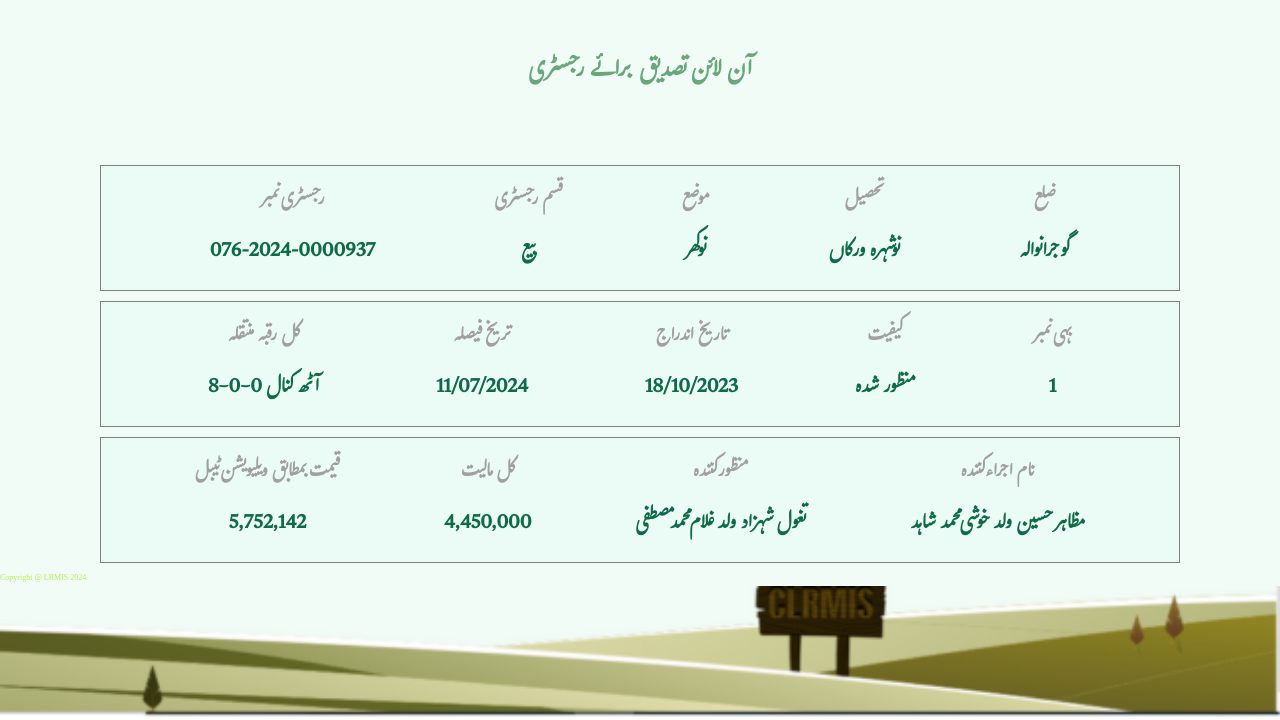
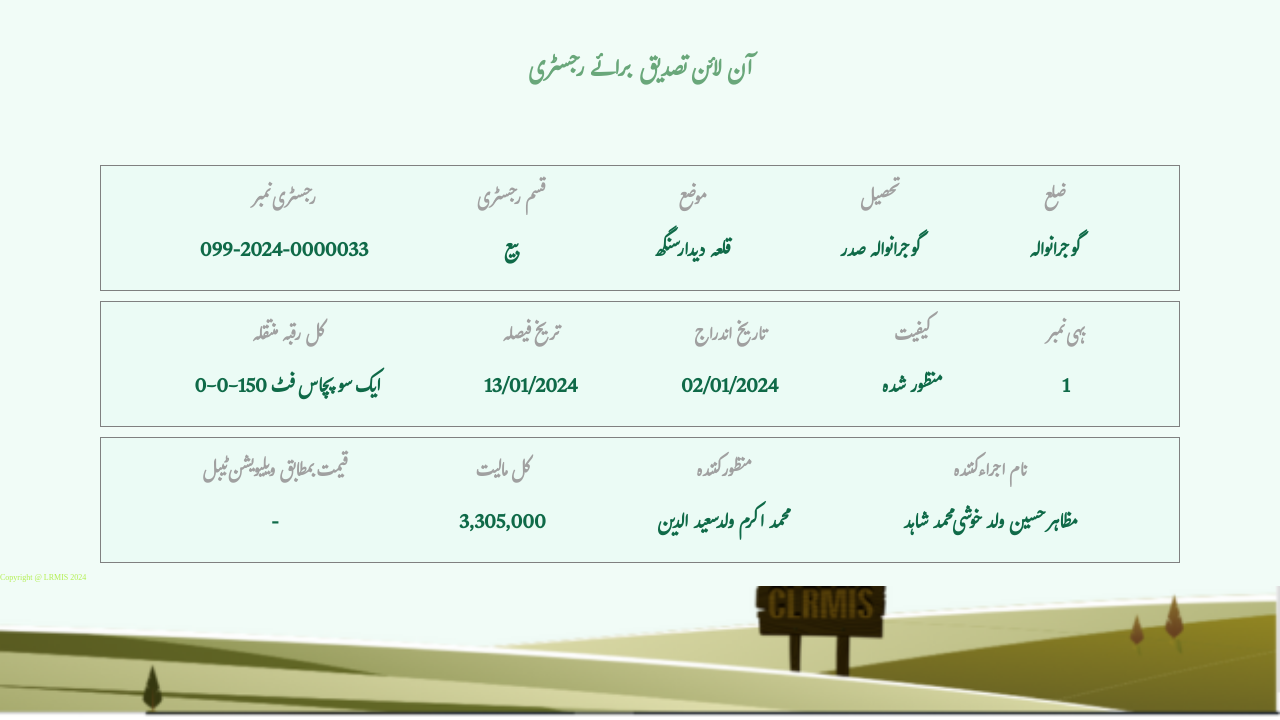
Before and after one commit to punjabzameen/Punjab41, a plain HTML site: page index.html in a window 1280 px wide. Shown: the part 80-800 px from the top of the page. Drawn offline with Linux system fonts and the light colour scheme.

Commit message:
Update index.html

```diff
--- a/index.html
+++ b/index.html
@@ -32,7 +32,7 @@
             <div class="item text1">
                 <h3>رجسٹری نمبر
                 </h3>
-                <p>076-2024-0000937
+                <p>099-2024-0000033
                 </p>
             </div>
             <div class="item text2"><h3>قسم رجسٹری
@@ -42,13 +42,13 @@
             <div class="item text3">
                 <h3>موضع
                 </h3>
-                <p>نوکھر
+                <p>قلعہ دیدار سنگھ
                 </p>
             </div>
             <div class="item text4">
                 <h3>تحصیل
                 </h3>
-                <p>نوشہرہ ورکاں
+                <p>گوجرانوالہ صدر
                 </p>
             </div>
             <div class="item text5">
@@ -63,18 +63,18 @@
             <div class="item text1">
                 <h3>کل رقبہ منتقلہ
                 </h3>
-                <p>8-0-0 آٹھ کنال
+                <p>0-0-150 ایک سو پچاس فٹ
                 </p>
             </div>
             <div class="item text2"><h3>تریخ فیصلہ
 
             </h3>
-            <p>11/07/2024
+            <p>13/01/2024
             </p></div>
             <div class="item text3">
                 <h3>تاریخ اندراج
                 </h3>
-                <p>18/10/2023
+                <p>02/01/2024
                 </p>
             </div>
             <div class="item text4">
@@ -95,17 +95,17 @@
             <div class="item text1">
                 <h3>قیمت بمطابق ویلیویشن ٹیبل
                 </h3>
-                <p>5,752,142
+                <p>-
                 </p>
             </div>
             <div class="item text2"><h3>کل مالیت
             </h3>
-            <p>4,450,000
+            <p>3,305,000
             </p></div>
             <div class="item text3">
                 <h3>منظور کنندہ
                 </h3>
-                <p>تغول شہزاد ولد غلام محمد مصطفی
+                <p>محمد اکرم ولد سعید الدین
                 </p>
             </div>
             <div class="item text4">
```
